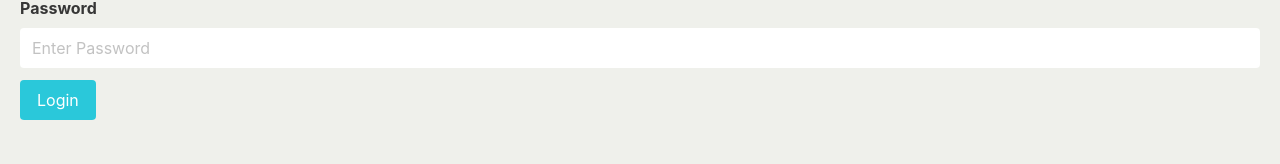
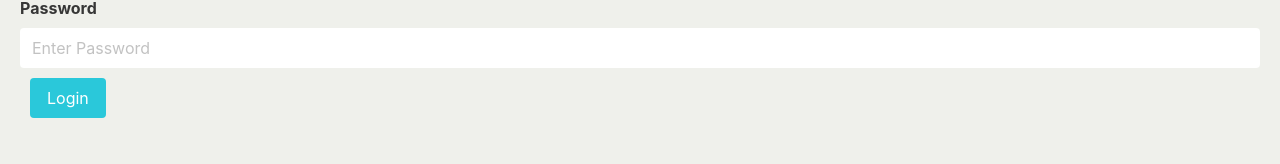
Before and after one commit to SunilRao01/Lakota-Language-Learning, a React (Create React App) app: page /admin/login in a window 1280 px wide. Shown: the part 136-300 px from the top of the page. Built offline with nearby package versions, Linux system fonts and the light colour scheme.

Commit message:
posts retrieval orders by lastly created, latest to oldest, slight css polish in admin creation page

```diff
--- a/src/components/Admin/PostCreate.component.tsx
+++ b/src/components/Admin/PostCreate.component.tsx
@@ -255,7 +255,7 @@ const PostCreateComponentComponent: FC<PostCreateComponentPropsWithActions> = pr
             }
 
             {!props.updatePostLoading && showUpdateStatus &&
-            <div className='notification is-success admin-button'>
+            <div className='notification is-success'>
                 <button className='delete'/>
                 Created post Successfully!
             </div>
--- a/src/components/Admin/PostView.css
+++ b/src/components/Admin/PostView.css
@@ -1,3 +1,3 @@
 .admin-button {
-    margin: 12px 0 0 0;
+    margin: 10px;
 }
--- a/src/components/Posts/Posts.component.tsx
+++ b/src/components/Posts/Posts.component.tsx
@@ -50,7 +50,8 @@ export const PostsComponent: FC<PostsProps> = props => {
                         <br/>
                         <h3>Quiz:</h3>
                         <div style={{
-                            display: 'flex'
+                            display: 'flex',
+                            flexWrap: 'wrap'
                         }}>
                             {
                                 props.post.quizzes &&
--- a/src/components/QuizCard/QuizCard.component.tsx
+++ b/src/components/QuizCard/QuizCard.component.tsx
@@ -71,7 +71,7 @@ export const QuizCard: FC<QuizCardProps> = props => {
                             {
                                 getQuizStatus()
                             }
-                            <button className="button is-info admin-button"
+                            <button className="button is-info"
                                     type='submit'>Submit
                             </button>
                         </div>
```
Also changed, not shown: 1 other file (tests, documents, lock files or other folders).
